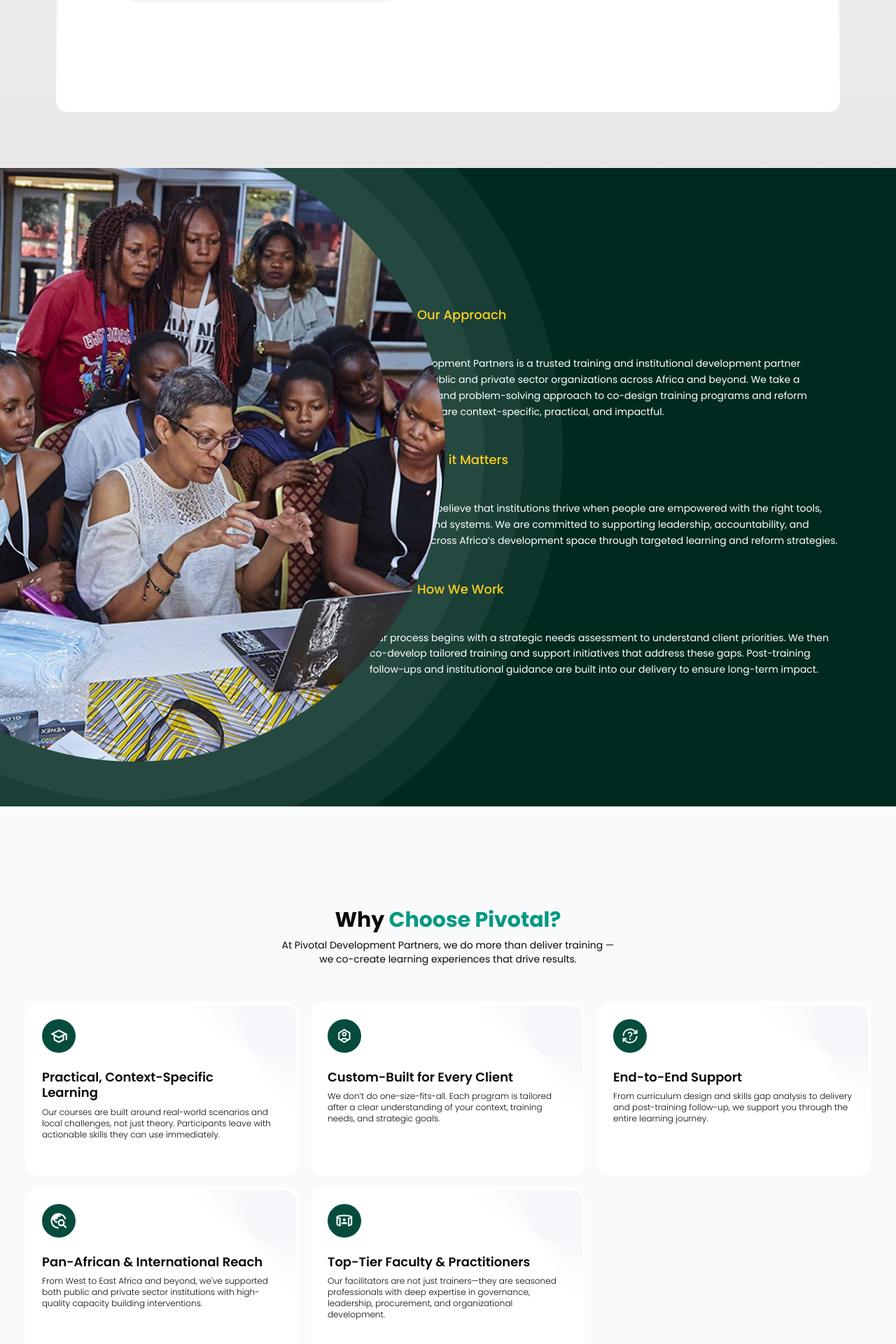
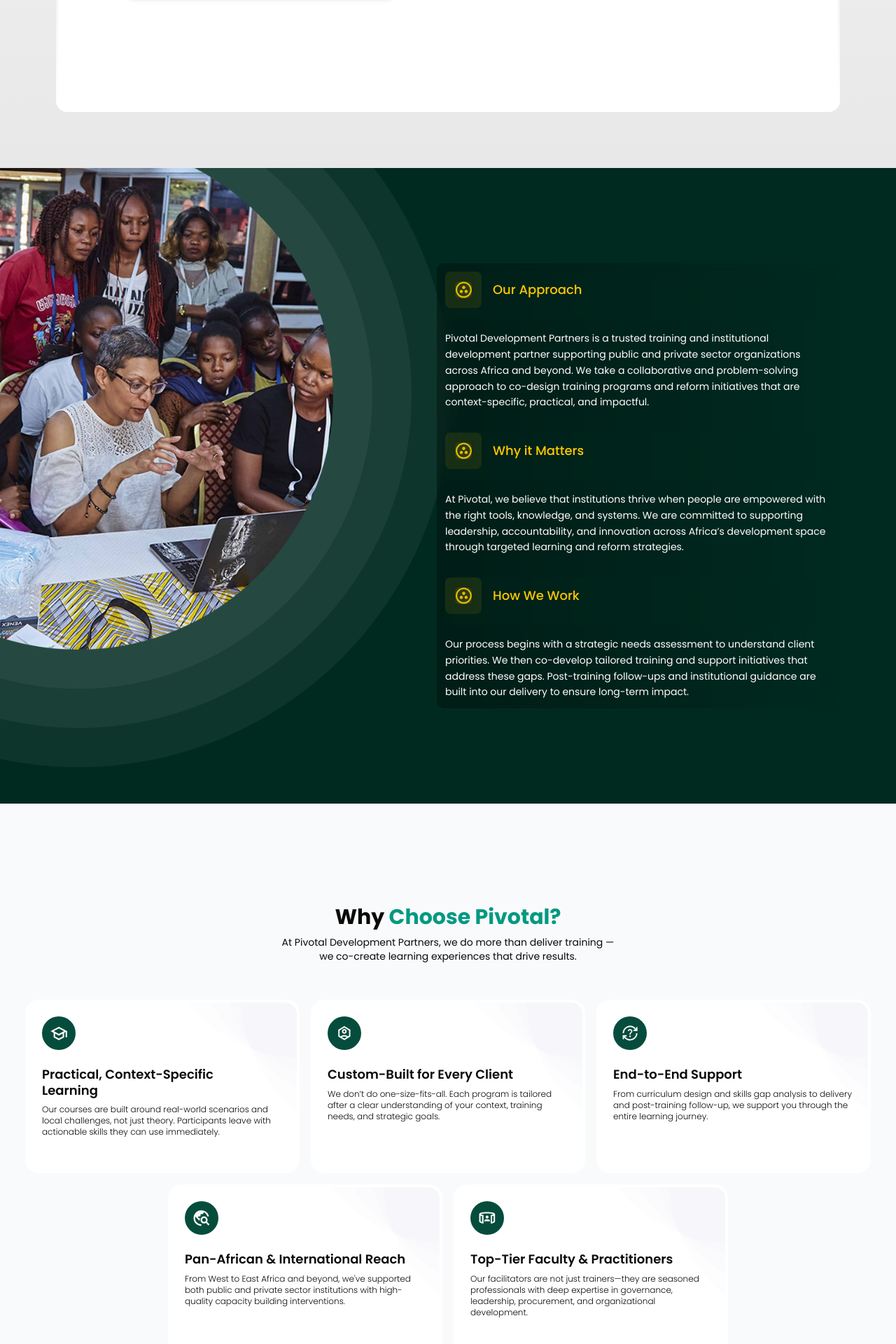
Before and after one commit to DevonSRE/PDP-frontend, a Next.js app: page / in a window 1280 px wide. Shown: the part 1859-3779 px from the top of the page at 70% size. Built offline with nearby package versions, Linux system fonts and the light colour scheme; a web font is replaced by a local one.

Commit message:
feat: implement responsiveness modifications

```diff
--- a/src/features/home/components/approach-section.tsx
+++ b/src/features/home/components/approach-section.tsx
@@ -4,7 +4,7 @@
 
 export function ApproachSection() {
   return (
-    <section className="relative overflow-hidden bg-brand-green text-white px-7 md:px-10 py-10 md:py-36">
+    <section className="relative overflow-hidden bg-brand-green text-white px-7 md:px-10 py-10 md:py-20 xl:py-24">
       <div className="mx-auto flex flex-col md:flex-row justify-end items-center w-full md:p-10">
         {/* Left Image */}
         <div className="hidden md:block absolute -left-105 -top-52 w-full max-w-4xl mx-auto">
@@ -12,7 +12,7 @@
           <div className="rounded-full h-fit w-fit p-14 bg-white/5 ">
             <div className="rounded-full h-fit w-fit p-14 bg-white/5 ">
               <div className="rounded-full h-fit w-fit p-14 bg-white/5 ">
-                <div className="w-222 h-222 object-cover z-10 rounded-full">
+                <div className="w-222 md:w-200 lg:w-182 h-222 md:h-200 lg:h-182 object-cover z-10 rounded-full">
                   <Image
                     src="/assets/circular_image.png"
                     alt="Training session"
@@ -27,7 +27,7 @@
         </div>
 
         {/* Right Content */}
-        <div className="space-y-6 md:space-y-8 max-w-full md:max-w-2xl w-full">
+        <div className="space-y-6 md:space-y-8 max-w-full md:max-w-2xl lg:max-w-xl w-full z-30 md:bg-linear-to-r from-black/30 to-transparent backdrop-blur-md p-3 rounded-lg">
           {approachItems.map((item, index) => (
             <div key={index} className="flex flex-col w-full gap-1.5 md:gap-4">
               <div className="bg-brand-green/20 pb-2 md:pb-4 w-full flex items-center gap-2 md:gap-4">
@@ -39,7 +39,7 @@
                 </h3>
               </div>
 
-              <p className="text-white text-xs md:text-sm leading-relaxed text-justify md:text-start">
+              <p className="text-white text-xs lg:text-sm leading-relaxed text-justify md:text-start">
                 {item.description}
               </p>
             </div>
--- a/src/features/home/components/pivotal-section.tsx
+++ b/src/features/home/components/pivotal-section.tsx
@@ -22,7 +22,7 @@
       </div>
 
       {/* Grid of smaller cards */}
-      <div className="flex flex-wrap justify-center md:justify-start gap-4 md:gap-6 w-full max-w-full md:max-w-[1230px] mx-auto">
+      <div className="flex flex-wrap justify-center md:justify-center gap-4 md:gap-6 w-full max-w-full md:max-w-[1230px] mx-auto">
         {cardData.map((card, index) => (
           <PivotalCard key={index} {...card} />
         ))}
```
